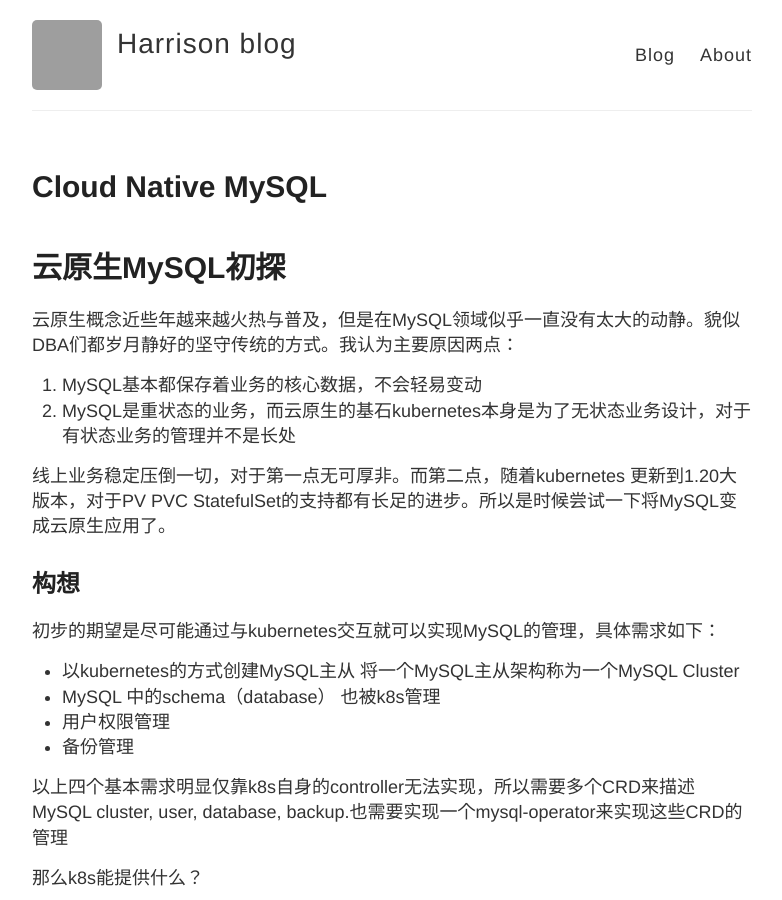
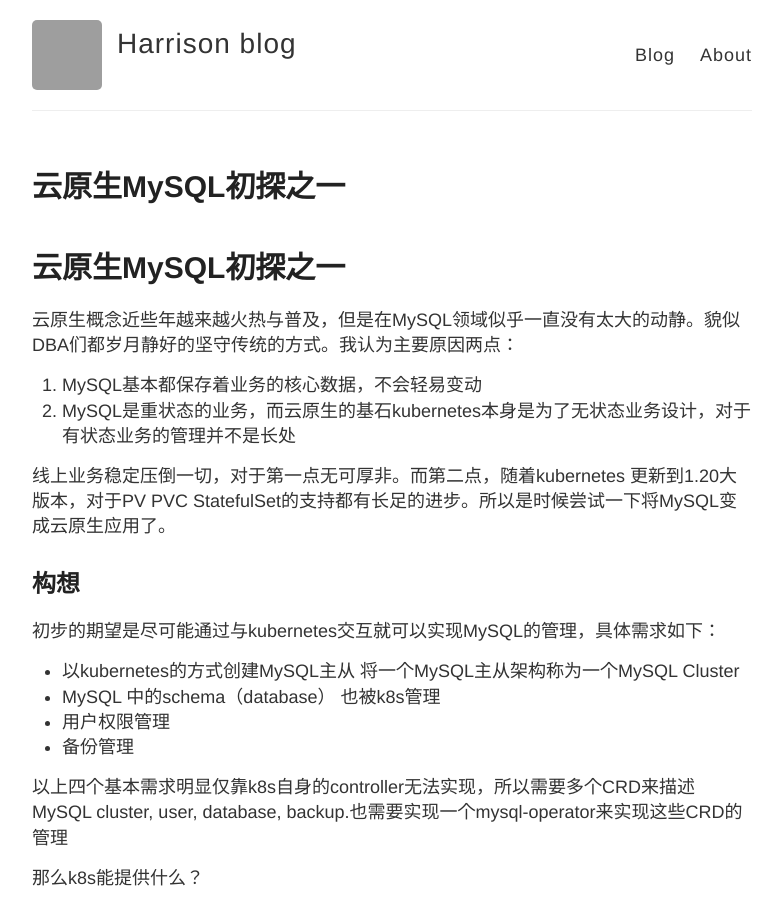
Before and after one commit to HZ89/blog, a Jekyll site: the page built from _posts/2021-3-9-Cloud-Native-MySQL.md, in a window 1280 px wide and 900 px high. Shown: the whole window, without its empty margins (248-1030 px from the left). Built offline with Jekyll 4.4.1, drawn with Linux system fonts in a browser that asks for light colours; grey boxes are pictures that could not be loaded.

Commit message:
修改题目

```diff
--- a/_posts/2021-3-9-Cloud-Native-MySQL.md
+++ b/_posts/2021-3-9-Cloud-Native-MySQL.md
@@ -1,9 +1,9 @@
 ---
 layout: post
-title: Cloud Native MySQL
+title: 云原生MySQL初探之一
 ---
 
-# 云原生MySQL初探
+# 云原生MySQL初探之一
 
 云原生概念近些年越来越火热与普及，但是在MySQL领域似乎一直没有太大的动静。貌似DBA们都岁月静好的坚守传统的方式。我认为主要原因两点：
 
```
